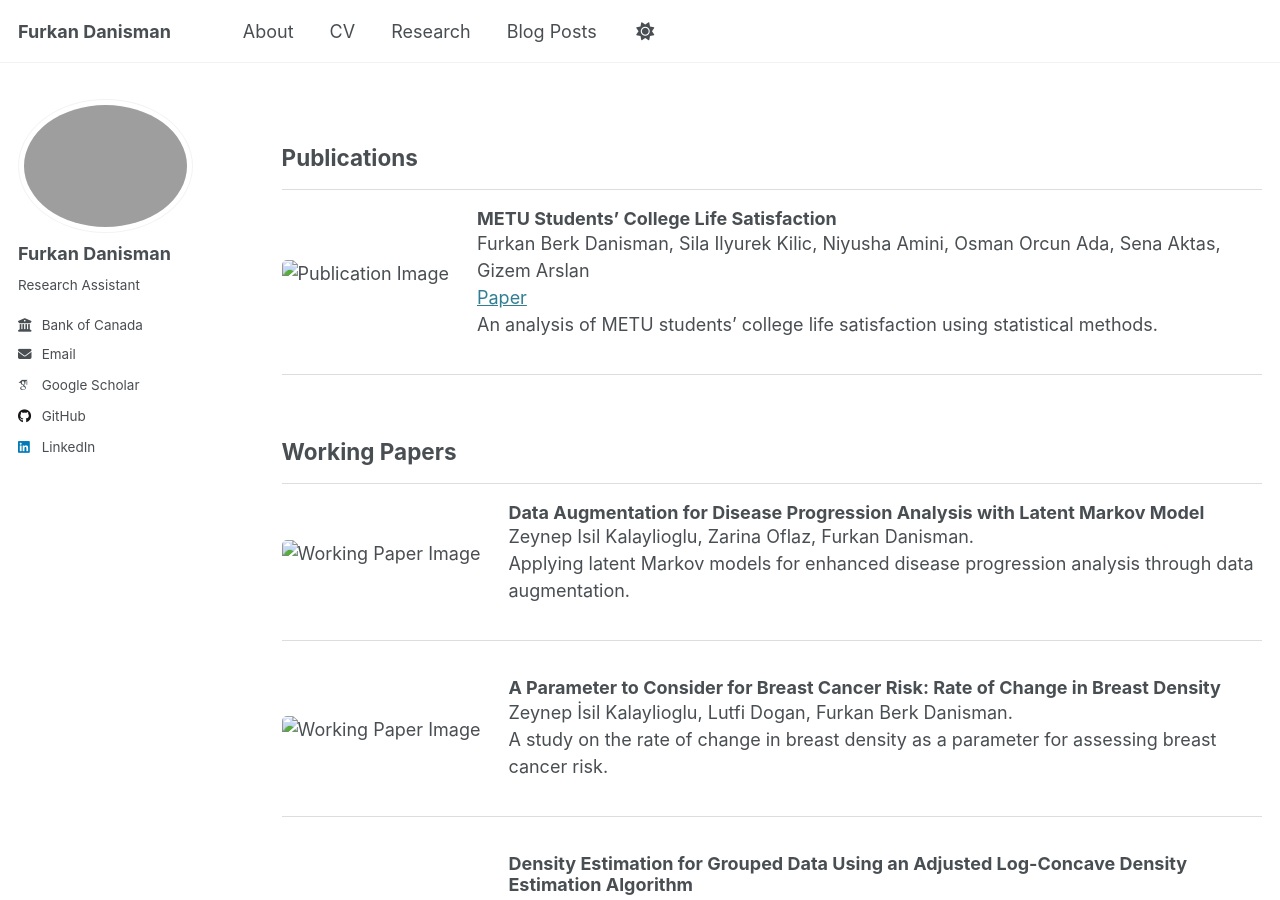
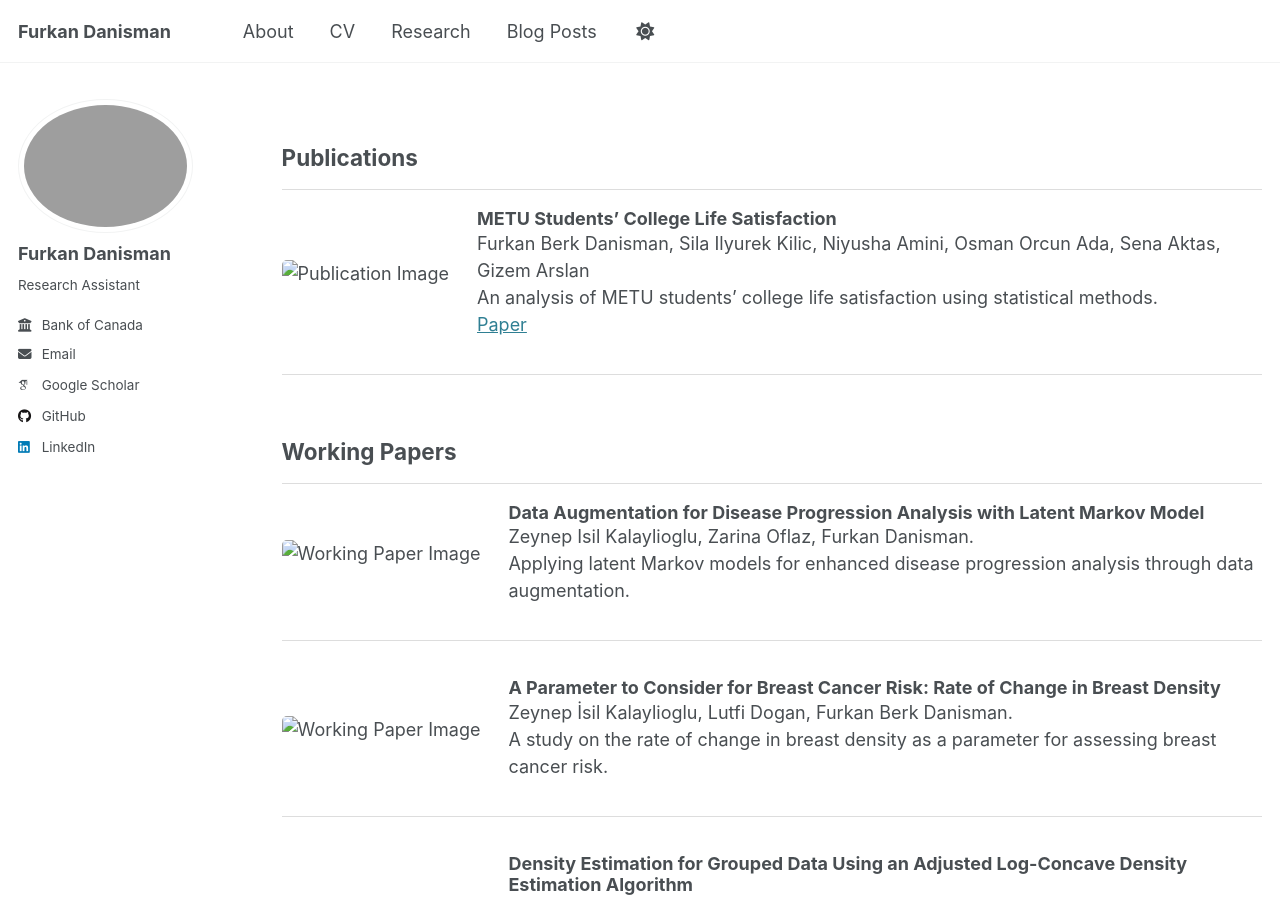
Before and after one commit to FurkanDanisman/FurkanDanisman.github.io, a Jekyll site: the page built from _pages/publications.html, in a window 1280 px wide and 900 px high. Built offline with Jekyll 4.4.1, drawn with Linux system fonts in a browser that asks for light colours; some web fonts are replaced.

Commit message:
Update publications.html

```diff
--- a/_pages/publications.html
+++ b/_pages/publications.html
@@ -18,8 +18,8 @@ author_profile: true
         <div class="publication-details">
           <h3 style="margin:0; font-weight:bold;">{{ post.title }}</h3>
           <p style="margin:0;">{{ post.citation }}</p>
+          <p style="margin:0;">{{ post.excerpt }}</p>
           <a href="{{ post.paperurl }}" target="_blank">Paper</a>
-          <p style="margin:0;">{{ post.excerpt }}</p>
         </div>
       </div>
       <hr />
```
